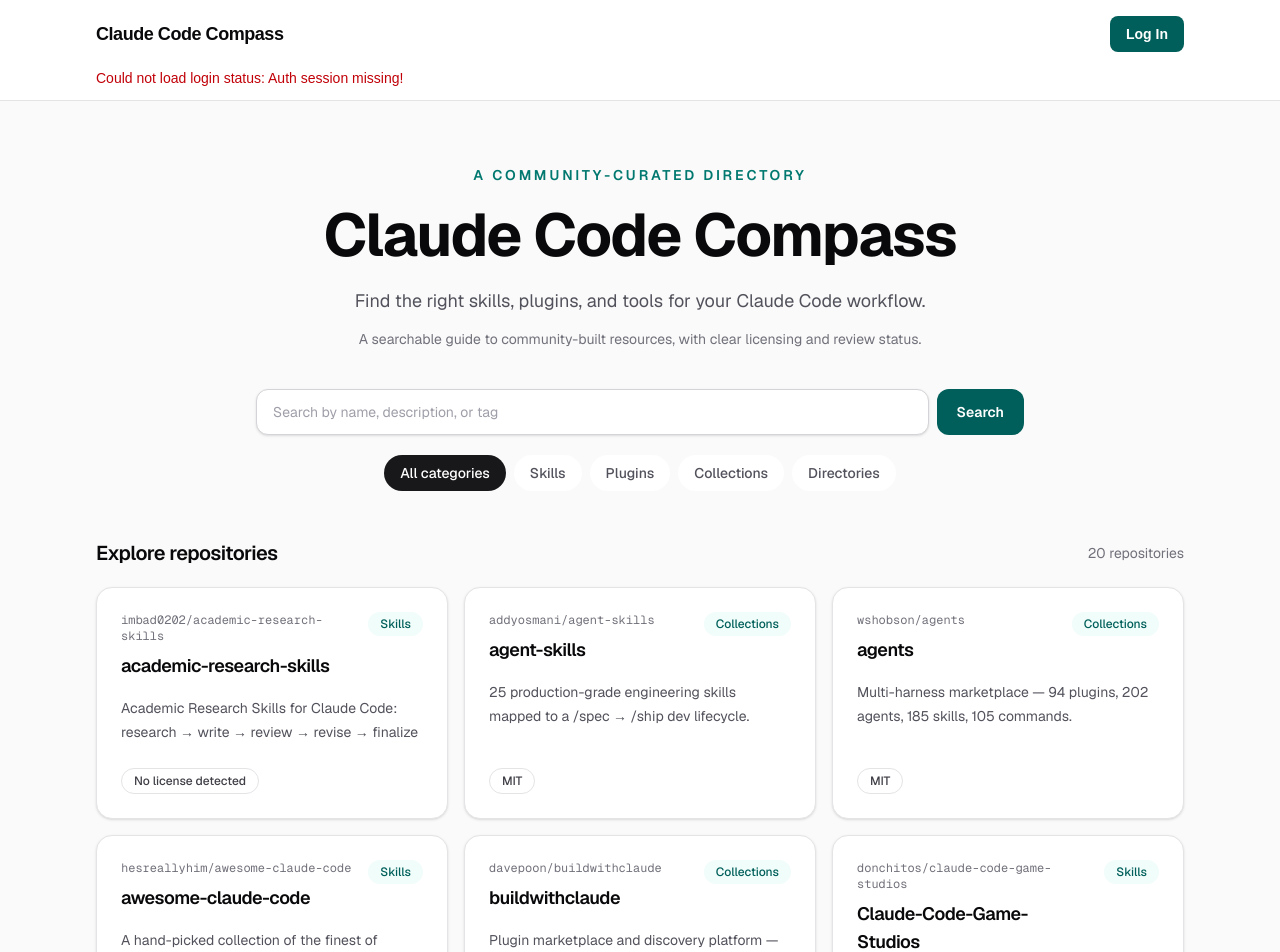
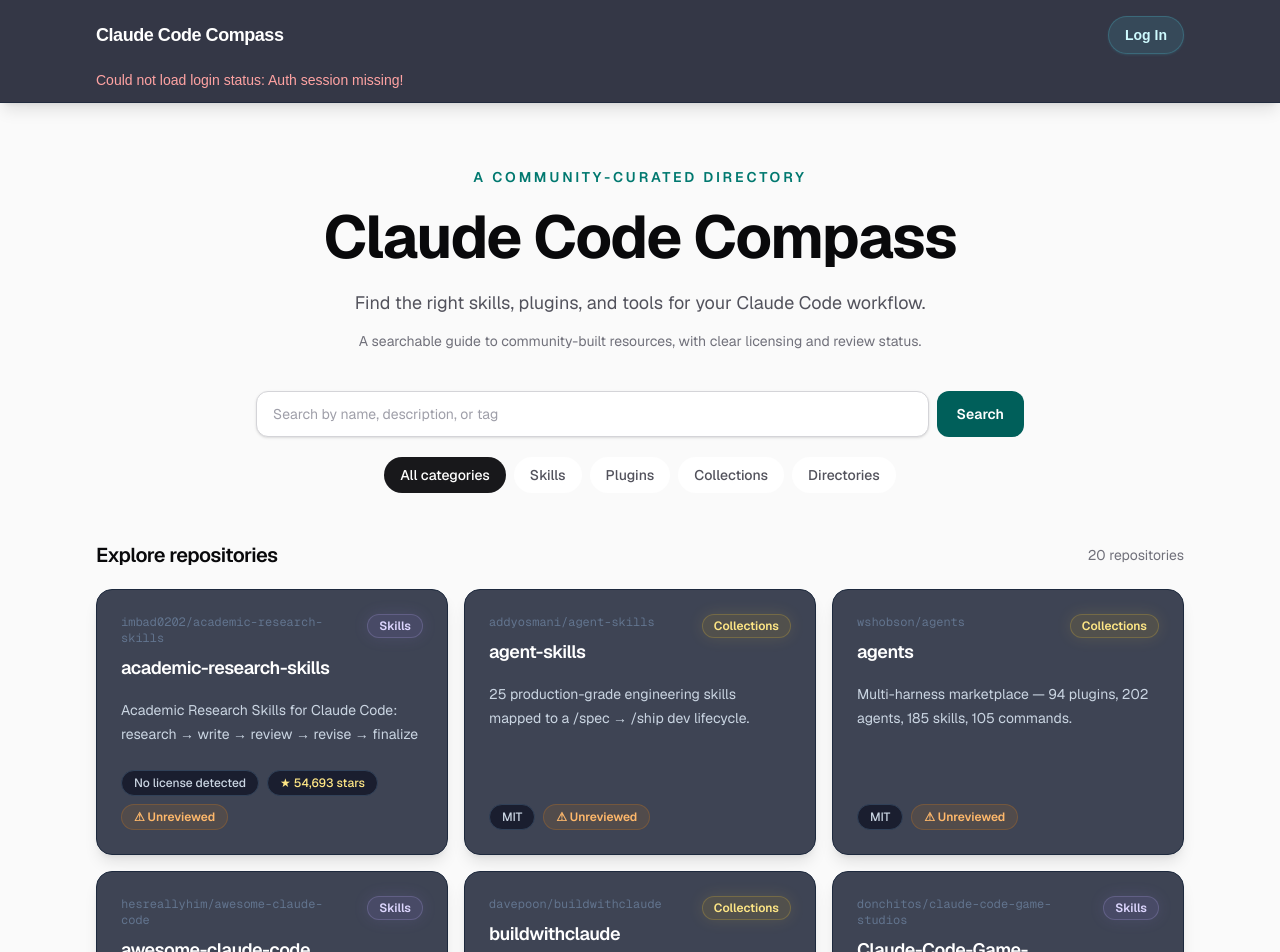
Before and after one commit to apilP77/Claude-code-compass, a Next.js app: page / in a window 1280 px wide. Shown: the top 952 px of the page. Built offline with nearby package versions, Linux system fonts and the light colour scheme; no server answers.

Commit message:
Update UI styling and README

```diff
--- a/src/app/layout.tsx
+++ b/src/app/layout.tsx
@@ -25,7 +25,7 @@ export default function RootLayout({ children }: LayoutProps<"/">) {
       lang="en"
       className={`${geistSans.variable} ${geistMono.variable} h-full antialiased`}
     >
-      <body className="min-h-full flex flex-col">
+      <body className="min-h-full flex flex-col bg-slate-950 text-slate-100">
         <Header />
         {children}
       </body>
--- a/src/components/Header.tsx
+++ b/src/components/Header.tsx
@@ -94,11 +94,11 @@ export default function Header() {
   const email = user?.email ?? "Signed in";
 
   return (
-    <header className="border-b border-zinc-200 bg-white dark:border-zinc-800 dark:bg-zinc-900">
+    <header className="sticky top-0 z-50 border-b border-slate-800/80 bg-slate-950/80 shadow-lg shadow-black/10 backdrop-blur-xl">
       <div className="mx-auto flex w-full max-w-6xl items-center justify-between gap-4 px-5 py-4 sm:px-8">
         <Link
           href="/"
-          className="text-lg font-bold tracking-tight text-zinc-950 dark:text-white"
+          className="text-lg font-bold tracking-tight text-white transition-colors hover:text-cyan-200"
         >
           Claude Code Compass
         </Link>
@@ -113,7 +113,7 @@ export default function Header() {
                 className="h-9 w-9 rounded-full object-cover"
               />
             ) : (
-              <span className="max-w-40 truncate text-sm text-zinc-700 dark:text-zinc-200">
+              <span className="max-w-40 truncate text-sm text-slate-300">
                 {email}
               </span>
             )}
@@ -124,7 +124,7 @@ export default function Header() {
               type="button"
               disabled={isSubmitting}
               onClick={() => void logOut()}
-              className="rounded-lg border border-zinc-300 px-3 py-2 text-sm font-medium text-zinc-700 transition hover:bg-zinc-100 disabled:opacity-50 dark:border-zinc-700 dark:text-zinc-200 dark:hover:bg-zinc-800"
+              className="rounded-full border border-slate-700 bg-slate-900/70 px-4 py-2 text-sm font-medium text-slate-200 transition hover:border-slate-600 hover:bg-slate-800 disabled:opacity-50"
             >
               Log Out
             </button>
@@ -134,14 +134,14 @@ export default function Header() {
             type="button"
             disabled={isSubmitting}
             onClick={() => void logIn()}
-            className="rounded-lg bg-teal-800 px-4 py-2 text-sm font-semibold text-white transition hover:bg-teal-700 disabled:opacity-50 dark:bg-teal-300 dark:text-teal-950 dark:hover:bg-teal-200"
+            className="rounded-full border border-cyan-300/20 bg-cyan-300/10 px-4 py-2 text-sm font-semibold text-cyan-100 shadow-sm shadow-cyan-300/10 transition hover:bg-cyan-300/20 disabled:opacity-50"
           >
             Log In
           </button>
         )}
       </div>
       {errorMessage && (
-        <p role="alert" className="mx-auto max-w-6xl px-5 pb-3 text-sm text-red-700 sm:px-8 dark:text-red-300">
+        <p role="alert" className="mx-auto max-w-6xl px-5 pb-3 text-sm text-red-300 sm:px-8">
           {errorMessage}
         </p>
       )}
--- a/src/components/RepoCard.tsx
+++ b/src/components/RepoCard.tsx
@@ -7,37 +7,58 @@ interface RepoCardProps {
 
 export default function RepoCard({ repository }: RepoCardProps) {
   const href = `/repos/${encodeURIComponent(repository.owner)}/${encodeURIComponent(repository.name)}`;
+  const categoryStyles: Record<Repository["category"], string> = {
+    skills:
+      "bg-violet-400/10 text-violet-200 ring-violet-300/20 shadow-[0_0_16px_rgba(167,139,250,0.12)]",
+    plugins:
+      "bg-cyan-400/10 text-cyan-200 ring-cyan-300/20 shadow-[0_0_16px_rgba(103,232,249,0.12)]",
+    collections:
+      "bg-amber-400/10 text-amber-200 ring-amber-300/20 shadow-[0_0_16px_rgba(252,211,77,0.12)]",
+    directories:
+      "bg-emerald-400/10 text-emerald-200 ring-emerald-300/20 shadow-[0_0_16px_rgba(110,231,183,0.12)]",
+  };
 
   return (
     <Link
       href={href}
-      className="group flex h-full flex-col rounded-2xl border border-zinc-200 bg-white p-6 shadow-sm transition hover:-translate-y-0.5 hover:border-teal-300 hover:shadow-md focus-visible:outline-2 focus-visible:outline-offset-4 focus-visible:outline-teal-700 dark:border-zinc-800 dark:bg-zinc-900 dark:hover:border-teal-700 dark:focus-visible:outline-teal-300"
+      className="group flex h-full flex-col rounded-2xl border border-slate-800 bg-slate-900/80 p-6 shadow-lg shadow-black/10 transition-all duration-300 hover:-translate-y-1 hover:border-slate-700 hover:bg-slate-900 hover:shadow-xl hover:shadow-black/25 focus-visible:outline-2 focus-visible:outline-offset-4 focus-visible:outline-cyan-300"
     >
       <div className="flex items-start justify-between gap-4">
         <div>
-          <p className="font-mono text-xs text-zinc-500 dark:text-zinc-400">
+          <p className="font-mono text-xs text-slate-500">
             {repository.id}
           </p>
-          <h2 className="mt-2 text-lg font-semibold tracking-tight text-zinc-950 group-hover:text-teal-800 dark:text-white dark:group-hover:text-teal-300">
+          <h2 className="mt-2 text-lg font-semibold tracking-tight text-white transition-colors group-hover:text-cyan-200">
             {repository.name}
           </h2>
         </div>
-        <span className="shrink-0 rounded-full bg-teal-50 px-3 py-1 text-xs font-medium capitalize text-teal-800 dark:bg-teal-950 dark:text-teal-200">
+        <span
+          className={`shrink-0 rounded-full px-3 py-1 text-xs font-semibold capitalize ring-1 ring-inset ${categoryStyles[repository.category]}`}
+        >
           {repository.category}
         </span>
       </div>
 
-      <p className="mt-4 flex-1 text-sm leading-6 text-zinc-600 dark:text-zinc-300">
+      <p className="mt-4 flex-1 text-sm leading-6 text-slate-300">
         {repository.description}
       </p>
 
       <div className="mt-6 flex flex-wrap items-center gap-2">
-        <span className="rounded-full border border-zinc-200 px-3 py-1 text-xs font-medium text-zinc-700 dark:border-zinc-700 dark:text-zinc-200">
+        <span className="rounded-full border border-slate-700 bg-slate-950/60 px-3 py-1 text-xs font-medium text-slate-300">
           {repository.license_spdx ?? "No license detected"}
         </span>
-        {repository.listing_status === "reviewed" && (
-          <span className="rounded-full bg-emerald-50 px-3 py-1 text-xs font-medium text-emerald-800 dark:bg-emerald-950 dark:text-emerald-200">
-            Verified
+        {repository.stars !== null && (
+          <span className="rounded-full border border-slate-700 bg-slate-950/60 px-3 py-1 text-xs font-medium text-amber-200">
+            ★ {repository.stars.toLocaleString()} stars
+          </span>
+        )}
+        {repository.listing_status === "reviewed" ? (
+          <span className="rounded-full border border-emerald-400/20 bg-emerald-400/10 px-3 py-1 text-xs font-semibold text-emerald-300">
+            ✓ Verified
+          </span>
+        ) : (
+          <span className="rounded-full border border-orange-400/20 bg-orange-400/10 px-3 py-1 text-xs font-semibold text-orange-300">
+            ⚠ Unreviewed
           </span>
         )}
       </div>
--- a/src/components/VoteButtons.tsx
+++ b/src/components/VoteButtons.tsx
@@ -151,8 +151,8 @@ export default function VoteButtons({ repositoryId }: VoteButtonsProps) {
   }
 
   return (
-    <section className="mt-8 border-t border-zinc-200 pt-6 dark:border-zinc-700">
-      <h2 className="text-sm font-semibold text-zinc-900 dark:text-zinc-100">
+    <section className="mt-8 border-t border-slate-800 pt-6">
+      <h2 className="text-sm font-semibold text-slate-200">
         Community score
       </h2>
       <div className="mt-3 flex items-center gap-3">
@@ -162,7 +162,11 @@ export default function VoteButtons({ repositoryId }: VoteButtonsProps) {
           aria-pressed={userVote === 1}
           disabled={isLoading || isSubmitting}
           onClick={() => void castVote(1)}
-          className="rounded-lg border border-zinc-300 px-3 py-2 text-sm transition hover:bg-zinc-100 disabled:cursor-not-allowed disabled:opacity-50 dark:border-zinc-700 dark:hover:bg-zinc-800"
+          className={`rounded-full border px-4 py-2 text-sm font-medium transition-all disabled:cursor-not-allowed disabled:opacity-50 ${
+            userVote === 1
+              ? "border-emerald-300/40 bg-emerald-300/15 text-emerald-100 shadow-sm shadow-emerald-300/10"
+              : "border-slate-700 bg-slate-900 text-slate-300 hover:border-emerald-300/30 hover:bg-emerald-300/10 hover:text-emerald-100"
+          }`}
         >
           👍 Upvote
         </button>
@@ -172,16 +176,23 @@ export default function VoteButtons({ repositoryId }: VoteButtonsProps) {
           aria-pressed={userVote === -1}
           disabled={isLoading || isSubmitting}
           onClick={() => void castVote(-1)}
-          className="rounded-lg border border-zinc-300 px-3 py-2 text-sm transition hover:bg-zinc-100 disabled:cursor-not-allowed disabled:opacity-50 dark:border-zinc-700 dark:hover:bg-zinc-800"
+          className={`rounded-full border px-4 py-2 text-sm font-medium transition-all disabled:cursor-not-allowed disabled:opacity-50 ${
+            userVote === -1
+              ? "border-rose-300/40 bg-rose-300/15 text-rose-100 shadow-sm shadow-rose-300/10"
+              : "border-slate-700 bg-slate-900 text-slate-300 hover:border-rose-300/30 hover:bg-rose-300/10 hover:text-rose-100"
+          }`}
         >
           👎 Downvote
         </button>
-        <p aria-live="polite" className="text-sm text-zinc-600 dark:text-zinc-300">
-          Score: {score ?? (isLoading ? "Loading…" : "—")}
+        <p aria-live="polite" className="ml-auto text-sm text-slate-400">
+          Score:{" "}
+          <span className="text-2xl font-bold tabular-nums text-white">
+            {score ?? (isLoading ? "…" : "—")}
+          </span>
         </p>
       </div>
       {errorMessage && (
-        <p role="alert" className="mt-3 text-sm text-red-700 dark:text-red-300">
+        <p role="alert" className="mt-3 text-sm text-red-300">
           {errorMessage}
         </p>
       )}
```
Also changed, not shown: 1 other file (tests, documents, lock files or other folders).
